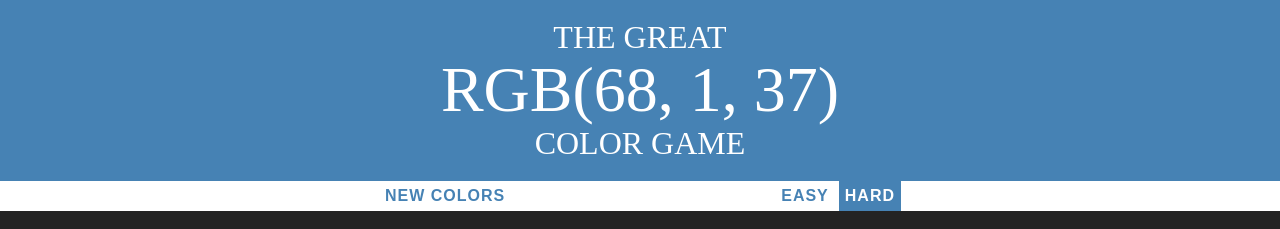
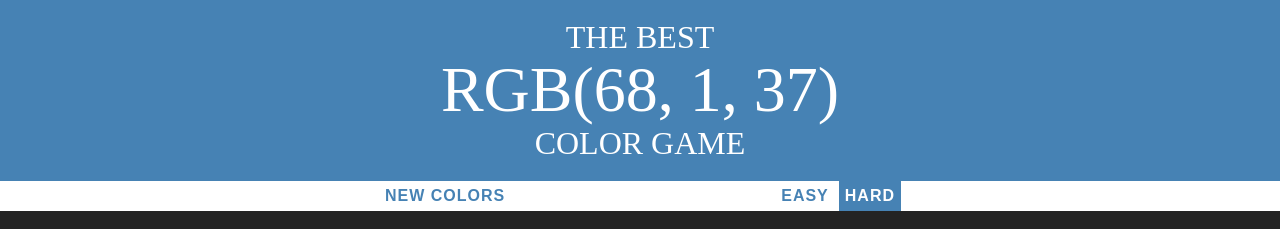
Before and after one commit to amanjain702/game, a plain HTML site: page index.html in a window 1280 px wide. Shown: the top 229 px of the page. Drawn offline with Linux system fonts and the light colour scheme.

Commit message:
Update index.html

```diff
--- a/index.html
+++ b/index.html
@@ -6,7 +6,7 @@
 </head>
 <body>
 <h1>
-	The Great
+	The Best
 	<br>
 	<span id="colordisplay">RGB</span>
 	<br>
```
